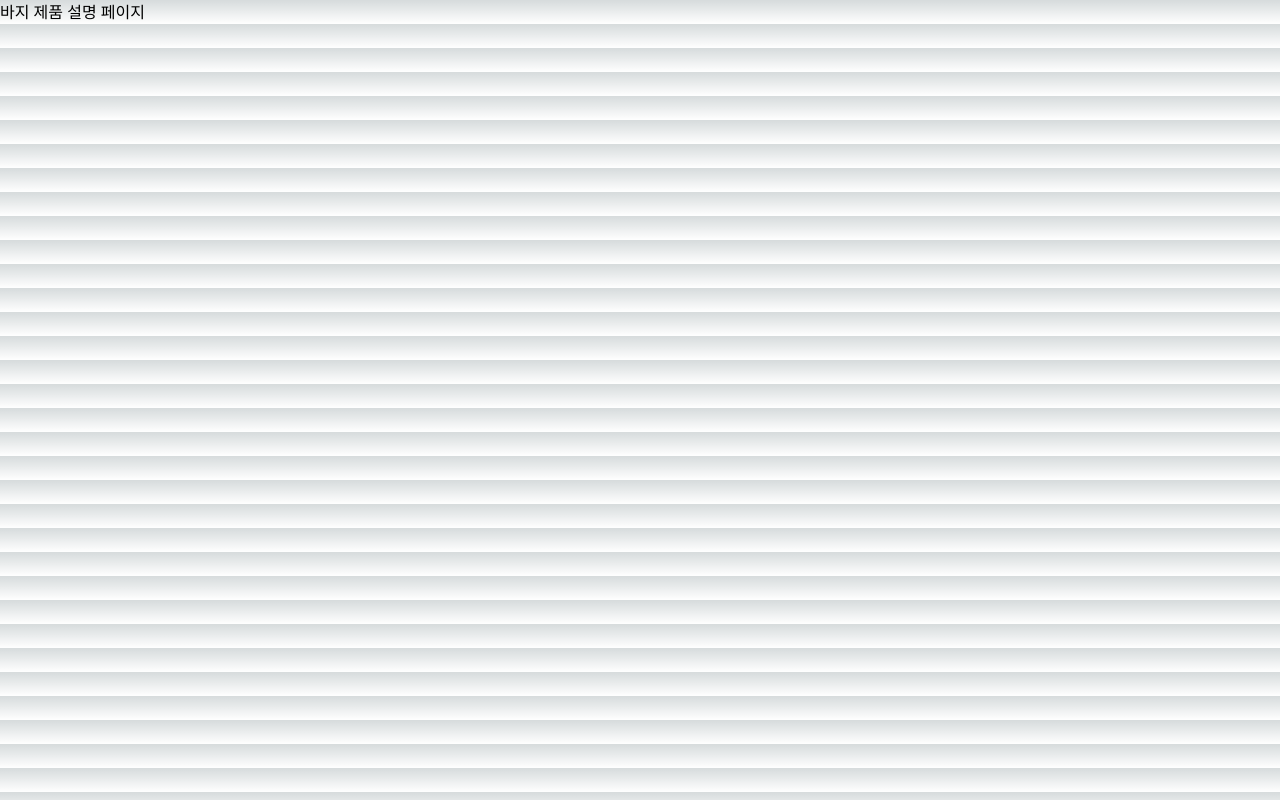
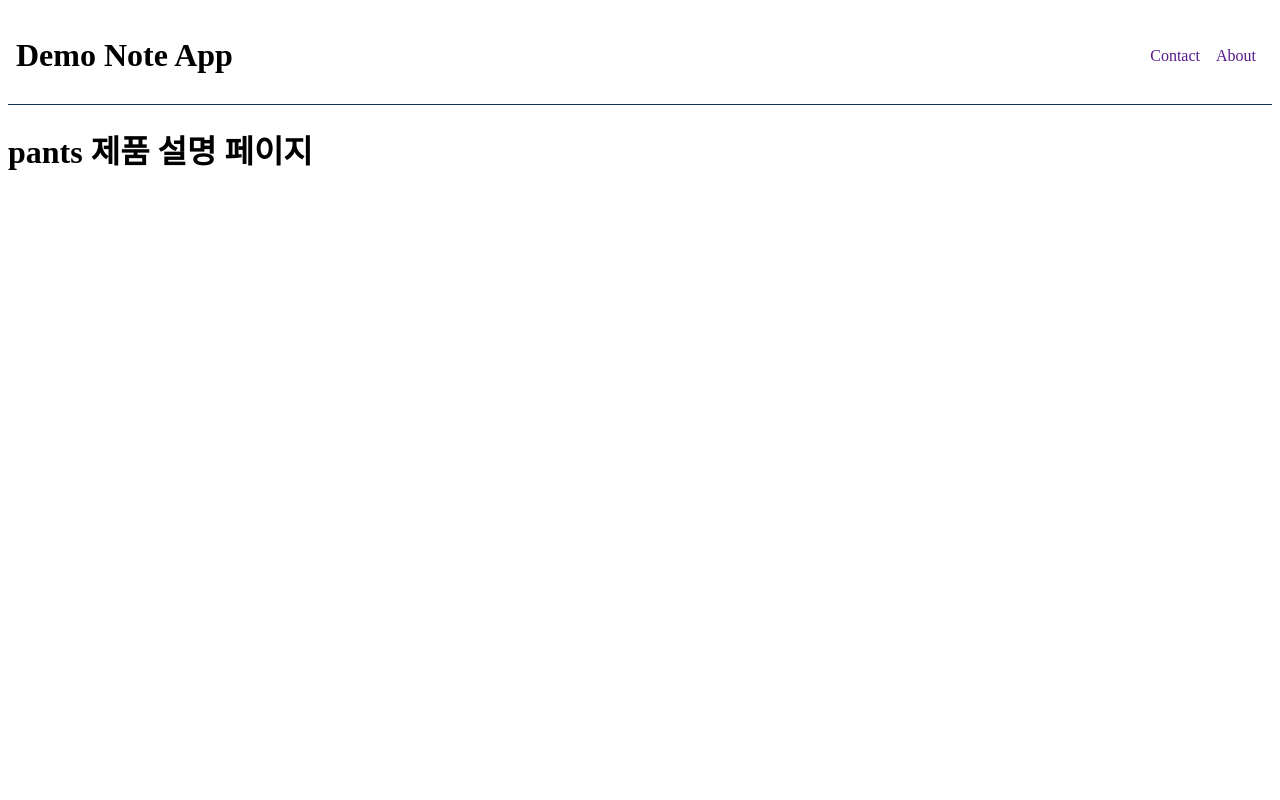
Before and after one commit to moonjeong4/note, a Next.js app: page /products/pants in a window 1280 px wide. Built offline with nearby package versions, Linux system fonts and the light colour scheme.

Commit message:
not-found

```diff
--- a/src/app/globals.css
+++ b/src/app/globals.css
@@ -1,6 +1,6 @@
-@tailwind base;
+/* @tailwind base;
 @tailwind components;
-@tailwind utilities;
+@tailwind utilities; */
 
 :root {
   --foreground-rgb: 0, 0, 0;
@@ -17,11 +17,11 @@
 }
 
 body {
-  color: rgb(var(--foreground-rgb));
+  /* color: rgb(var(--foreground-rgb));
   background: linear-gradient(
       to bottom,
       transparent,
       rgb(var(--background-end-rgb))
     )
-    rgb(var(--background-start-rgb));
+    rgb(var(--background-start-rgb)); */
 }
--- /dev/null
+++ b/src/app/layout.module.css
@@ -0,0 +1,12 @@
+.header {
+  display: flex;
+  justify-content: space-between;
+  align-items: center;
+  padding: 8px;
+  border-bottom: 1px solid #132f52;
+}
+
+.nav a {
+  padding: 0px 8px;
+  text-decoration: none;
+}
--- a/src/app/layout.tsx
+++ b/src/app/layout.tsx
@@ -1,6 +1,7 @@
 import Metadata from "next";
 // import { Inter } from "@next/font/google";
 import "./globals.css";
+import styles from "./layout.module.css";
 
 // const inter = Inter({ subsets: ["latin"] });
 
@@ -16,7 +17,16 @@ export default function RootLayout({
 }) {
   return (
     <html lang="en">
-      <body>{children}</body>
+      <body>
+        <header className={styles.header}>
+          <h1>Demo Note App</h1>
+          <nav className={styles.nav}>
+            <a href="">Contact</a>
+            <a href="">About</a>
+          </nav>
+        </header>
+        {children}
+      </body>
     </html>
   );
 }
--- /dev/null
+++ b/src/app/not-found.tsx
@@ -0,0 +1,3 @@
+export default function NotFoundPage() {
+  return <h1>페이지를 찾을수 없음 🙀</h1>;
+}
--- a/src/app/page.tsx
+++ b/src/app/page.tsx
@@ -1,5 +1,5 @@
 import Image from "next/image";
 
 export default function Home() {
-  return <h1>Homepage!</h1>;
+  return <h1>홈페이지다!</h1>;
 }
--- /dev/null
+++ b/src/app/products/[slug]/page.tsx
@@ -0,0 +1,21 @@
+import { notFound } from "next/navigation";
+
+type Props = {
+  params: {
+    slug: string;
+  };
+};
+
+export default function PantsPage({ params }: Props) {
+  if (params.slug === "nothing") {
+    notFound();
+  }
+  return <h1>{params.slug} 제품 설명 페이지</h1>;
+}
+
+export function generateStaticParams() {
+  const products = ["pants", "skirt"];
+  return products.map((product) => ({
+    slug: product,
+  }));
+}
--- /dev/null
+++ b/src/app/products/not-found.tsx
@@ -0,0 +1,3 @@
+export default function ProductNotFound() {
+  return <h1>해당 제품을 찾을수 없음!</h1>;
+}
--- a/src/app/products/pants/page.tsx
+++ /dev/null
@@ -1,3 +0,0 @@
-export default function ProductsPants() {
-  return <div>바지 제품 설명 페이지</div>;
-}
```
